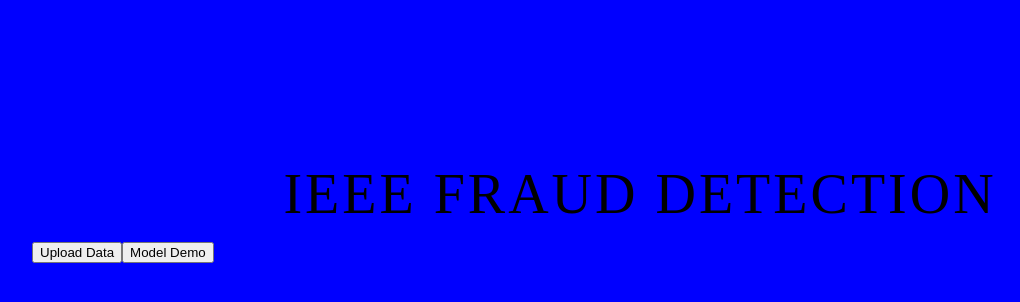
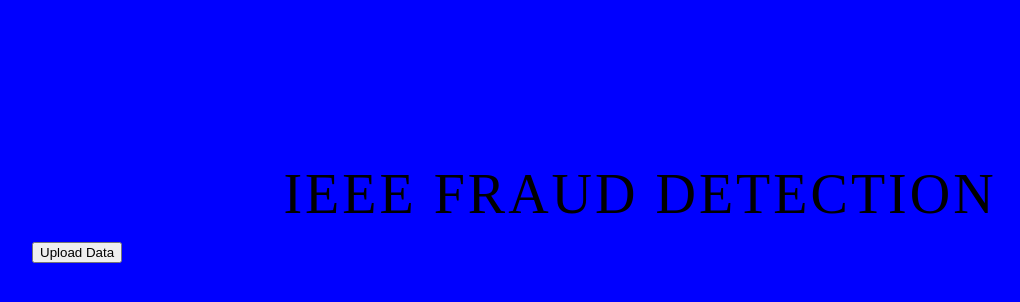
Before and after one commit to JoshSpangler96/IEEE-CIS-Fraud-Detection, a Flask app: page / in a window 1280 px wide. Shown: the top 302 px of the page, without its empty margins (0-1020 px from the left). Run offline with Flask 2, Linux system fonts and the light colour scheme.

Commit message:
updated html for aws instance

```diff
--- a/predict_api/app.py
+++ b/predict_api/app.py
@@ -19,22 +19,6 @@
 @app.route('/')
 def home():
     return render_template('home.html')
-
-
-@app.route('/predict_demo', methods=["POST"])
-def predict_demo():
-    model = pickle.load(open('/app/model/lgb_model.pkl', 'rb'))
-    df_id = pd.read_csv('/app/data/demo_identity.csv')
-    df_tran = pd.read_csv('/app/data/demo_transaction.csv')
-    df = pipelines.ieee_test_pipeline(
-        identity=df_id,
-        transaction=df_tran
-    )
-    logging.info('Predicting Test Data')
-    output = model.predict(df)
-    output = dict(enumerate(output.flatten(), 1))
-    logging.info('Finished Predicting Test Data')
-    return jsonify(output)
 
 
 @app.route('/upload', methods=['GET', 'POST'])
@@ -63,6 +47,22 @@
         return jsonify(output)
 
 
+# @app.route('/predict_demo', methods=["POST"])
+# def predict_demo():
+#     model = pickle.load(open('/app/model/lgb_model.pkl', 'rb'))
+#     df_id = pd.read_csv('/app/data/demo_identity.csv')
+#     df_tran = pd.read_csv('/app/data/demo_transaction.csv')
+#     df = pipelines.ieee_test_pipeline(
+#         identity=df_id,
+#         transaction=df_tran
+#     )
+#     logging.info('Predicting Test Data')
+#     output = model.predict(df)
+#     output = dict(enumerate(output.flatten(), 1))
+#     logging.info('Finished Predicting Test Data')
+#     return jsonify(output)
+
+
 # @app.route('/train', methods=["POST"])
 # def train():
 #     parser = reqparse.RequestParser()
--- a/predict_api/templates/home.html
+++ b/predict_api/templates/home.html
@@ -9,11 +9,8 @@
                 <div style="margin-top:130px">
                     <h1>IEEE Fraud Detection</h1>
                     <div style="display: inline-block; ">
-                        <form action="http://loc.alhost:1080/upload" method="POST" enctype = "multipart/form-data" style="float:left;" >
+                        <form action="http://ec2-34-222-94-203.us-west-2.compute.amazonaws.com/:1080/upload" method="POST" enctype = "multipart/form-data" style="float:left;" >
                             <p><input type="submit" value="Upload Data"/></p>
-                        </form>
-                        <form action="http://localhost:1080/predict_demo" method="POST" enctype = "multipart/form-data" style="float:right;" >
-                            <p><input type="submit" value="Model Demo"/></p>
                         </form>
                     </div>
                 </div>
--- a/predict_api/templates/upload.html
+++ b/predict_api/templates/upload.html
@@ -1,11 +1,11 @@
 <!DOCTYPE html>
 <html lang="en">
   <body>
-    <form action="http://localhost:1080/predict" method="POST" enctype = "multipart/form-data">
+    <form action="http://ec2-34-222-94-203.us-west-2.compute.amazonaws.com/:1080/predict" method="POST" enctype = "multipart/form-data">
       <p>Please Enter Identity file</p>
-      <p><input type="file" name="id" /></p>
+      <p><input type="file" name='id' /></p>
       <p>Please Enter Transaction file</p>
-      <p><input type="file" name="tran" /></p>
+      <p><input type="file" name='tran' /></p>
       <p><input type="submit"/></p>
     </form>
   </body>
```
Also changed, not shown: 2 other files.
